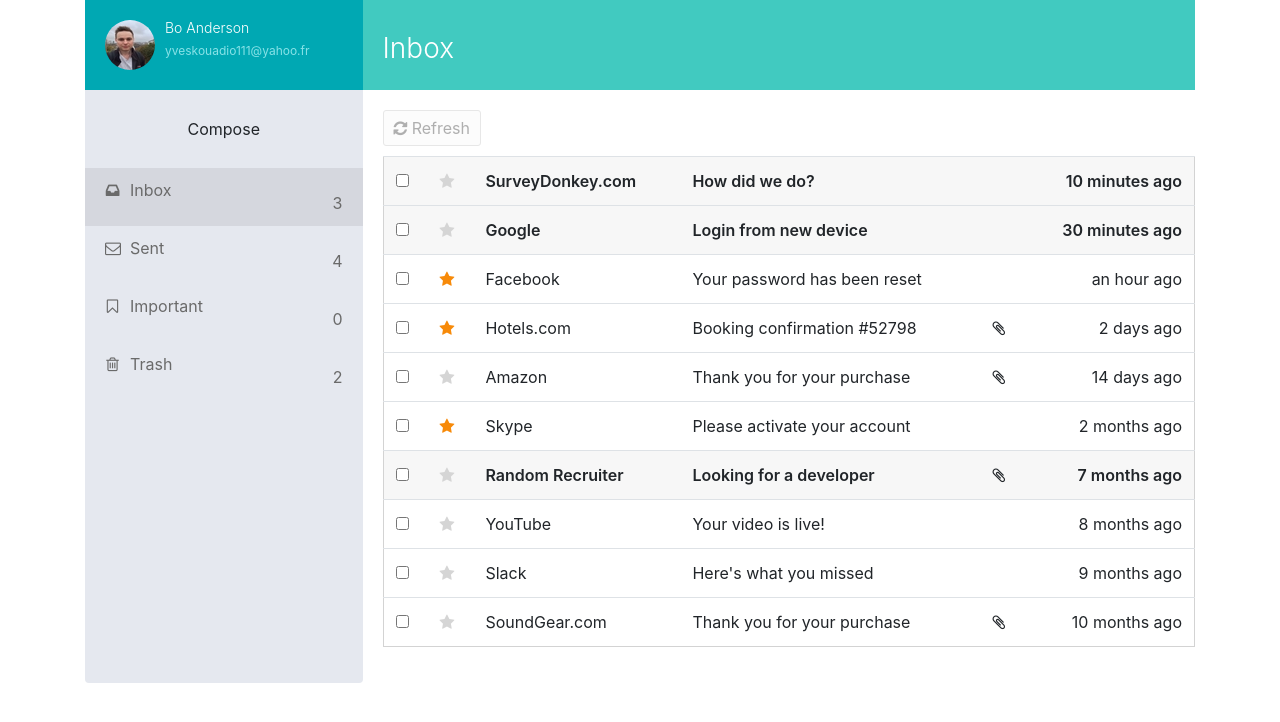
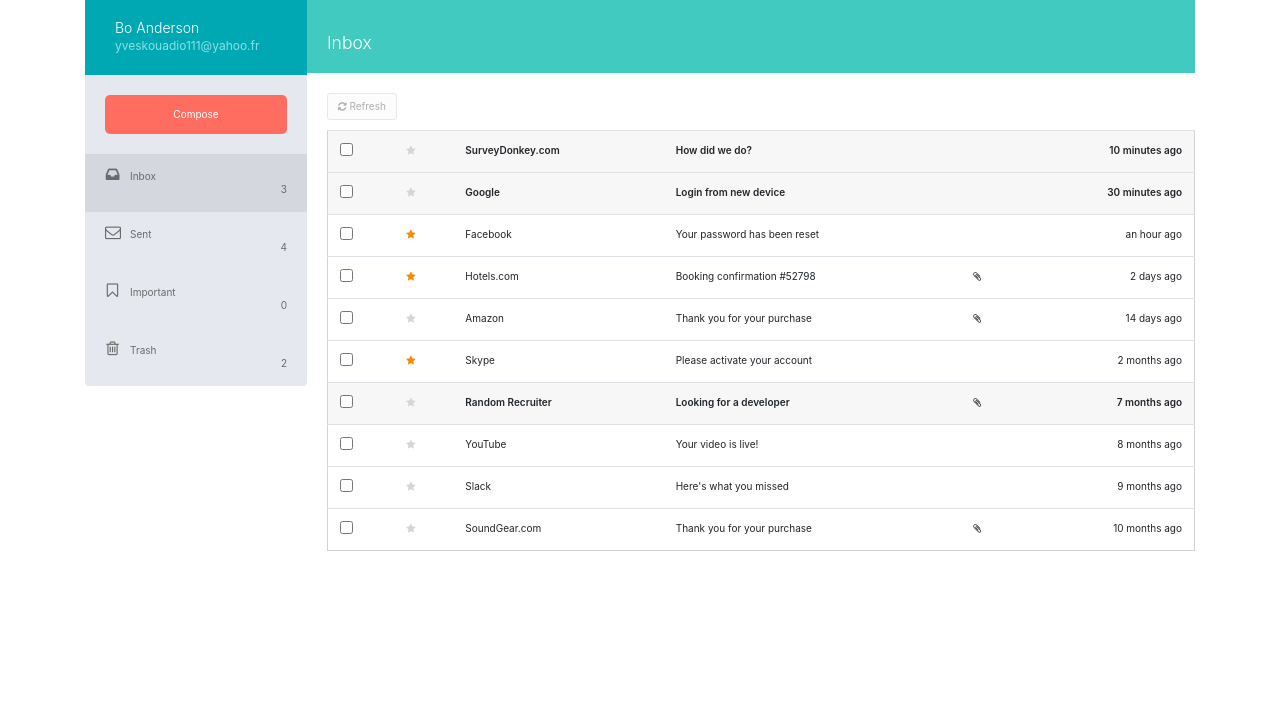
Before and after one commit to Yves97/mail-app, a Vue app: page / in a window 1280 px wide. Shown: the top 722 px of the page. Built offline with nearby package versions, Linux system fonts and the light colour scheme.

Commit message:
making styles

```diff
--- a/public/css/style.css
+++ b/public/css/style.css
@@ -1,36 +1,80 @@
+/*-> VARIABLES <-*/
+:root{
+    --color-black: #000;
+    --color-white: #fff;
+    --primary-color_dark: #00a8b3;
+    --primary-color_light: #41cac0;
+    --color-red:#ff6c60;
+    --color-red_dark :#f5675c;
+    --yellow-color: #f78a09;
+}
+
+/****************************/
+
+/*-> FONTS <-*/
+
+/****************************/
+
+
+/*-> GENERAL <-*/
+
+*{
+    padding: 0;
+    margin: 0;
+    box-sizing: inherit;
+}
+
+html{
+    font-size:62.5%;
+    scroll-behavior: smooth;
+}
+
+body{
+    box-sizing: border-box;
+    font-size: 1.6rem;
+}
+
+a,a:hover{
+    text-decoration: none !important;
+}
+
+/****************************/
+
 .mail-box {
     border-collapse: collapse;
     border-spacing: 0;
-    display: table;
-    table-layout: fixed;
+    display: flex;
+    /* table-layout: fixed; */
     width: 100%;
 }
 
 .mail-box aside {
-    display: table-cell;
+    /* display: table-cell; */
     float: none;
     height: 100%;
     padding: 0;
-    vertical-align: top;
+    /* vertical-align: top; */
 }
 
 .mail-box .sm-side {
     background: none repeat scroll 0 0 #e5e8ef;
     border-radius: 0 0 4px 4px;
-    width: 25%;
+    /* width: 25%; */
+    flex: 1;
 }
 
 .mail-box .lg-side {
     background: none repeat scroll 0 0 #fff;
     border-radius: 0 4px 4px 0;
-    width: 75%;
+    flex: 4 !important;
+    /* width: 75%; */
 }
 
 .mail-box .sm-side .user-head {
     background: none repeat scroll 0 0 #00a8b3;
     color: #fff;
-    height: 90px;
-    padding: 20px;
+    /* height: 90px; */
+    padding: 2rem;
 }
 
 .user-head img {
@@ -39,12 +83,13 @@
 }
 
 .user-head .user-name {
-    display: inline-block;
-    margin: 0 0 0 10px;
+    /* display: inline-block; */
+    display: block;
+    margin: 0 0 0 1rem;
 }
 
 .user-head .user-name h5 {
-    font-size: 14px;
+    font-size: 1.4rem;
     font-weight: 300;
     margin-bottom: 0;
     cursor: default;
@@ -52,7 +97,7 @@
 
 .user-head .user-name .email-address {
     color: #87e2e7;
-    font-size: 12px;
+    font-size: 1.2rem;
     cursor: default;
 }
 
@@ -60,35 +105,39 @@
     background: none repeat scroll 0 0 #80d3d9;
     border-radius: 2px;
     color: #01a7b3;
-    font-size: 10px;
-    margin-top: 20px;
-    padding: 3px 5px;
+    font-size: 1rem;
+    margin-top: 2rem;
+    padding: .3rem .5rem;
 }
 
 .compose-wrapper {
-    padding: 20px;
+    padding: 2rem;
 }
 
 .inbox-body {
-    padding: 20px 0 20px 20px;
+    padding: 2rem 0 2rem 2rem;
 }
 
 .btn-compose {
-    background: none repeat scroll 0 0 #ff6c60;
+    display: block;
+    border-radius: 5px;
+    box-shadow: 0 0 rgba(0, 0, 0, 0.144);
+    background:  var(--color-red);
     color: #fff;
-    padding: 12px 0;
+    padding: 1.2rem 0;
     text-align: center;
     width: 100%;
+    transition: all .2s;
 }
 
 .btn-compose:hover {
-    background: none repeat scroll 0 0 #f5675c;
+    background: var(--color-red_dark);
     color: #fff;
 }
 
-.btn-compose:visited {
+/* .btn-compose:visited {
     color: #fff;
-}
+} */
 
 ul.inbox-nav {
     display: inline-block;
@@ -103,20 +152,20 @@
 
 ul.inbox-nav li {
     display: inline-block;
-    line-height: 45px;
+    line-height: 4.5rem;
     width: 100%;
 }
 
 ul.inbox-nav li i {
-    width: 25px;
+    width: 2.5rem;
     text-align: center;
 }
 
 ul.inbox-nav li a {
     color: #6a6a6a;
     display: inline-block;
-    line-height: 45px;
-    padding: 0 20px;
+    line-height: 4.5rem;
+    padding: 0 2rem;
     width: 100%;
 }
 
@@ -128,26 +177,26 @@
 
 ul.inbox-nav li a i {
     color: #6a6a6a;
-    font-size: 16px;
-    padding-right: 10px;
+    font-size: 1.6rem;
+    padding-right: 1rem;
 }
 
 ul.inbox-nav li a span.label {
-    margin-top: 13px;
+    margin-top: 1.3rem;
 }
 
 .inbox-head {
     background: none repeat scroll 0 0 #41cac0;
     color: #fff;
-    height: 90px;
-    padding: 20px;
+    /* height: 90px; */
+    padding: 2rem;
 }
 
 .inbox-head h3 {
     display: inline-block;
     font-weight: 300;
     margin: 0;
-    padding-top: 12px;
+    padding-top: 1.2rem;
 }
 
 .inbox-head .sr-input {
@@ -156,8 +205,8 @@
     box-shadow: none;
     color: #8a8a8a;
     float: left;
-    height: 40px;
-    padding: 0 10px;
+    height: 4rem;
+    padding: 0 1rem;
 }
 
 .inbox-head .sr-btn {
@@ -165,8 +214,8 @@
     border: medium none;
     border-radius: 0 4px 4px 0;
     color: #fff;
-    height: 40px;
-    padding: 0 20px;
+    height: 4rem;
+    padding: 0 2rem;
 }
 
 .table-inbox {
@@ -175,7 +224,7 @@
 }
 
 .table-inbox tr td {
-    padding: 12px !important;
+    padding: 1.2rem !important;
 }
 
 .table-inbox tr td:hover {
@@ -205,7 +254,7 @@
 
 .mail-option {
     display: inline-block;
-    margin-bottom: 10px;
+    margin-bottom: 1rem;
     width: 100%;
 }
 
@@ -215,7 +264,7 @@
     border-radius: 3px !important;
     color: #afafaf;
     display: inline-block;
-    padding: 5px 10px;
+    padding: .5rem 1rem;
 }
 
 .mail-option .btn-group a.btn:hover {
@@ -254,25 +303,25 @@
 .heading-inbox h4 {
     border-bottom: 1px solid #ddd;
     color: #444;
-    font-size: 18px;
-    margin-top: 20px;
-    padding-bottom: 10px;
+    font-size: 1.8rem;
+    margin-top: 2rem;
+    padding-bottom: 1rem;
 }
 
 .sender-info {
-    margin-bottom: 20px;
+    margin-bottom: 2rem;
 }
 
 .sender-info img {
-    height: 30px;
-    width: 30px;
+    height: 3rem;
+    width: 3rem;
 }
 
 .sender-dropdown {
     background: none repeat scroll 0 0 #eaeaea;
     color: #777;
-    font-size: 10px;
-    padding: 0 3px;
+    font-size: 1rem;
+    padding: 0 .3rem;
 }
 
 .view-mail a {
@@ -280,20 +329,20 @@
 }
 
 .attachment-mail {
-    margin-top: 30px;
+    margin-top: 3rem;
 }
 
 .attachment-mail ul {
     display: inline-block;
-    margin-bottom: 30px;
+    margin-bottom: 3rem;
     width: 100%;
 }
 
 .attachment-mail ul li {
     float: left;
-    margin-bottom: 10px;
-    margin-right: 10px;
-    width: 150px;
+    margin-bottom: 1rem;
+    margin-right: 1rem;
+    width: 15rem;
 }
 
 .attachment-mail ul li img {
@@ -315,7 +364,7 @@
 
 .fileinput-button {
     float: left;
-    margin-right: 4px;
+    margin-right: .4rem;
     overflow: hidden;
     position: relative;
 }
@@ -333,11 +382,11 @@
 }
 
 .fileupload-buttonbar .btn, .fileupload-buttonbar .toggle {
-    margin-bottom: 5px;
+    margin-bottom: .5rem;
 }
 
 .files .progress {
-    width: 200px;
+    width: 20rem;
 }
 
 .fileupload-processing .fileupload-loading {
@@ -345,13 +394,13 @@
 }
 
 * html .fileinput-button {
-    line-height: 24px;
+    line-height: 2.4rem;
     margin: 1px -3px 0 0;
 }
 
 * + html .fileinput-button {
     margin: 1px 0 0;
-    padding: 2px 15px;
+    padding: .2rem 1.5rem;
 }
 
 @media (max-width: 767px) {
@@ -359,25 +408,25 @@
         display: none;
     }
     .files .preview * {
-        width: 40px;
+        width: 4rem;
     }
     .files .name * {
         display: inline-block;
-        width: 80px;
+        width: 8rem;
         word-wrap: break-word;
     }
     .files .progress {
-        width: 20px;
+        width: 2rem;
     }
     .files .delete {
-        width: 60px;
+        width: 6rem;
     }
 }
 
 .message {
-    font-size: 18px;
+    font-size: 1.8rem;
 }
 
 .attachments {
-    margin-top: 30px;
+    margin-top: 3rem;
 }
--- a/src/components/Compose.vue
+++ b/src/components/Compose.vue
@@ -1,6 +1,6 @@
 <template>
     <div>
-        <a href="#composeModal" data-toggle="modal" class="btn btn-compose">Compose</a>
+        <a href="#composeModal" data-toggle="modal" class="btn-compose">Compose</a>
 
         <div aria-hidden="true" role="dialog" tabindex="-1" id="composeModal" class="modal fade" style="display: none;">
             <div class="modal-dialog">
--- a/src/components/Sibebar.vue
+++ b/src/components/Sibebar.vue
@@ -1,11 +1,22 @@
 <template>
     <aside class="sm-side">
         <div class="user-head">
-            <img src="../../public/images/profile.jpg">
+            <!-- <div style='height:100px;width:100px;border-radius:50%;background:url("<%= BASE_URL %>images/profil.png") center no-repat;background-size:cover'></div> -->
+            <!-- <img src="../../public/images/profile.jpg"> -->
             <div class="user-name">
                 <h5>Bo Anderson</h5>
                 <span class="email-address">yveskouadio111@yahoo.fr</span>
             </div>
+            <!-- <div class="container">
+                <div class="row">
+                    <div class="col-6">
+
+                    </div>
+                    <div class="col-6">
+
+                    </div>
+                </div>
+            </div> -->
         </div>
         <div class="compose-wrapper">
             <app-compose></app-compose>
@@ -63,7 +74,7 @@
                     tag: newVue,
                     title: title
                 })
-            }
+            },
         },
         computed:{
             //differents messages states computed
```
Also changed, not shown: public/images/photo.png (added), src/components/Content.vue (line endings or trailing spaces), src/components/Inbox.vue (line endings or trailing spaces).
